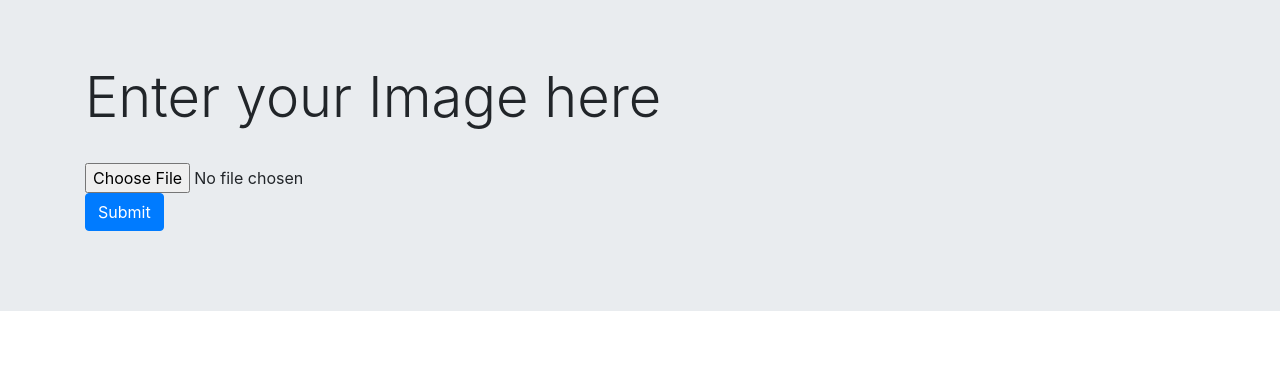
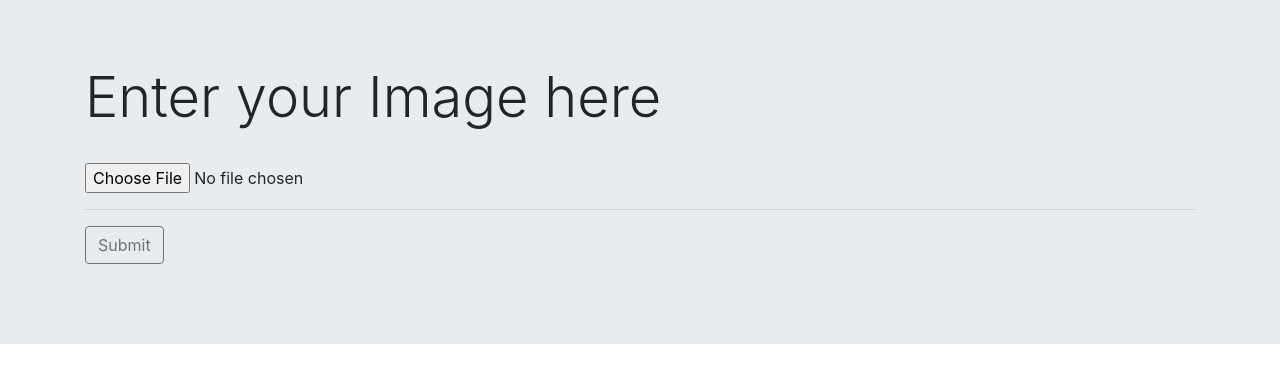
Before and after one commit to dhruv7477/Image_To_Text, a Flask app: page / in a window 1280 px wide. Shown: the part 64-447 px from the top of the page. Run offline with Flask 2, Linux system fonts and the light colour scheme.

Commit message:
Updated UI

```diff
--- a/templates/Index.html
+++ b/templates/Index.html
@@ -15,7 +15,8 @@
         <div class="form-group">
           <label for="exampleFormControlFile1"></label>
           <input type="file" name="image" class="form-control-file" id="exampleFormControlFile1">
-          <input class="btn btn-primary" type="submit" value="Submit">
+          <hr>
+          <input class="btn btn-outline-secondary" type="submit" value="Submit">
         </div>
       </form>
       </div>
--- a/templates/result.html
+++ b/templates/result.html
@@ -11,6 +11,9 @@
     <div class="container">
       <h1 class="display-4">The Image you uploaded says:</h1>
       <p class="lead">{{ text }}</p>
+      <a class="btn btn-outline-secondary" href="{{url_for('download_txt', filename=filename)}}">Download in txt</a>
+      <a class="btn btn-outline-secondary" href="{{url_for('download_word', filename=filename)}}">Download in word</a>
+      <a class="btn btn-outline-secondary" href="{{url_for('download_pdf', filename=filename)}}">Download in PDF</a>
     </div>
   </div>
 
```
